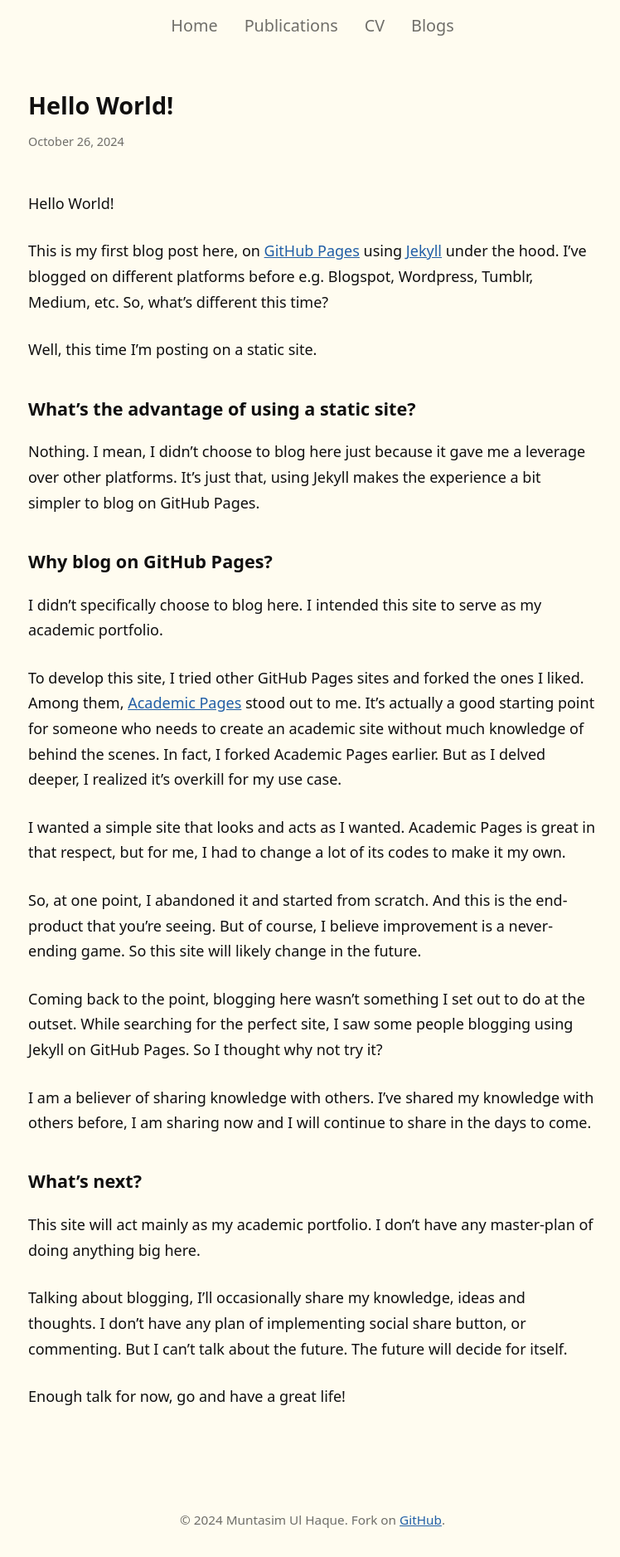
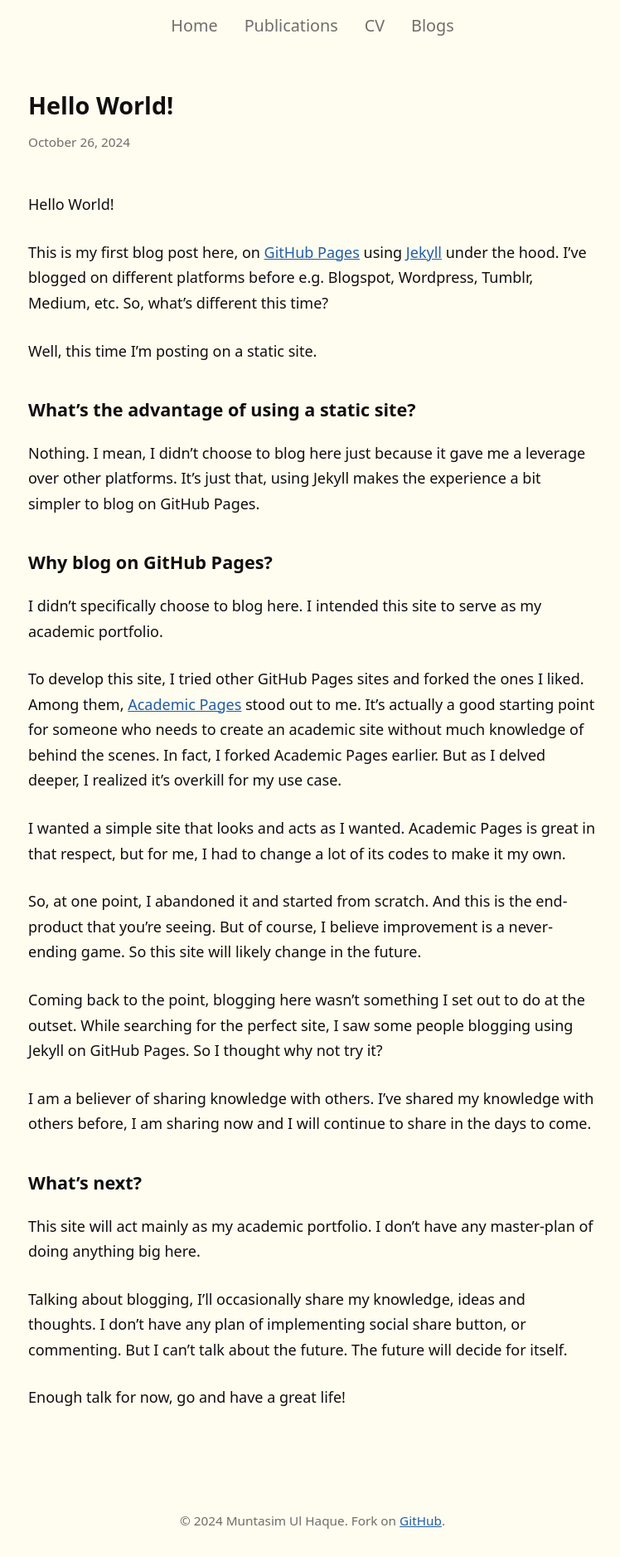
Before and after one commit to muntasimulhaque/muntasimulhaque.github.io, a Jekyll site: the page built from _posts/2024-10-26-hello-world.md, in a window 1280 px wide. Shown: the whole page at 83% size, without its empty margins (263-1011 px from the left). Built offline with Jekyll 4.4.1, drawn with Linux system fonts in a browser that asks for light colours.

Commit message:
Update main.css

```diff
--- a/assets/css/main.css
+++ b/assets/css/main.css
@@ -206,7 +206,7 @@ nav a:hover {
 
 .blog-post .blog-date {
     display: block;
-    font-size: 0.80em;
+    font-size: 0.85em;
     color: var(--muted-text-color);
     margin-top: 0.2rem;
     margin-bottom: 1rem;
```
